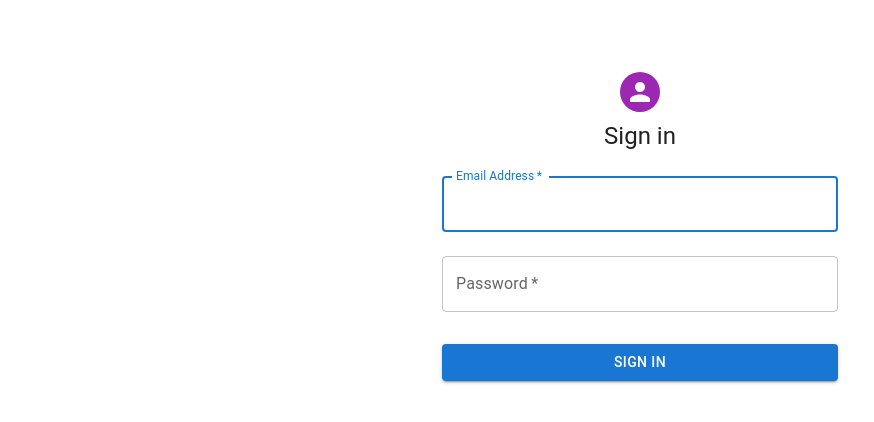
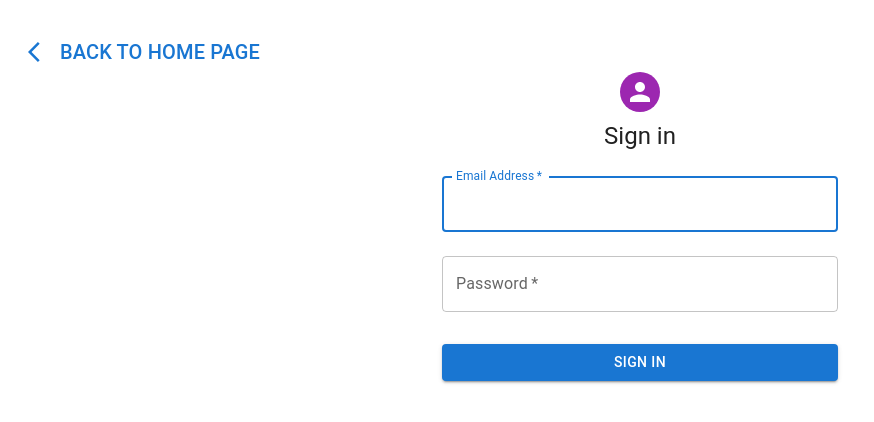
Before and after one commit to uninrk/CS369-Project, a React (Create React App) app: page /login in a window 1280 px wide. Shown: the top 422 px of the page, without its empty margins (0-874 px from the left). Built offline with nearby package versions, Linux system fonts and the light colour scheme.

Commit message:
Add Back to Home from Login Page.

```diff
--- a/package.json
+++ b/package.json
@@ -5,6 +5,7 @@
   "dependencies": {
     "@emotion/react": "^11.11.4",
     "@emotion/styled": "^11.11.5",
+    "@mui/icons-material": "^5.15.18",
     "@mui/material": "^5.15.18",
     "@mui/styled-engine-sc": "^6.0.0-alpha.18",
     "@testing-library/jest-dom": "^5.17.0",
--- a/src/Components/Login.jsx
+++ b/src/Components/Login.jsx
@@ -11,19 +11,8 @@ import Box from '@mui/material/Box';
 import Typography from '@mui/material/Typography';
 import Container from '@mui/material/Container';
 import { createTheme, ThemeProvider } from '@mui/material/styles';
-
-function Copyright(props) {
-  return (
-    <Typography variant="body2" color="text.secondary" align="center" {...props}>
-      {'Copyright © '}
-      <Link color="inherit" href="https://mui.com/">
-        Your Website
-      </Link>{' '}
-      {new Date().getFullYear()}
-      {'.'}
-    </Typography>
-  );
-}
+import ArrowBackIosIcon from '@mui/icons-material/ArrowBackIos';
+import { Link as RouterLink } from 'react-router-dom';
 
 const defaultTheme = createTheme();
 
@@ -39,6 +28,18 @@ export default function SignIn() {
 
   return (
     <ThemeProvider theme={defaultTheme}>
+    <Button
+            component={RouterLink}
+            to="/"
+            sx={{
+                position: 'absolute', left: 30, top: 20, transform: 'translate(-10px, 10px)'
+            }}
+          >
+            <ArrowBackIosIcon sx={{ mr: 1 }} />
+            <Typography component="h5" variant="h6">
+              Back to home page
+            </Typography>
+          </Button>
       <Container component="main" maxWidth="xs">
         <CssBaseline />
         <Box
```
Also changed, not shown: 1 other file (tests, documents, lock files or other folders).
